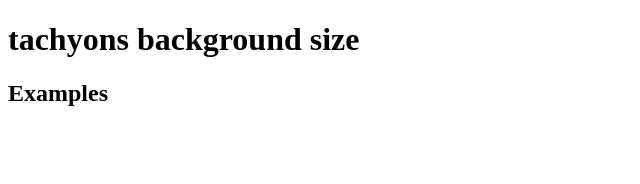
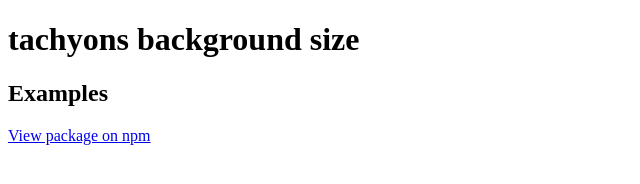
Before and after one commit to tachyons-css/tachyons-background-size, a website: page index.html in a window 1280 px wide. Shown: the whole page, without its empty margins (0-640 px from the left). Drawn offline with Linux system fonts and the light colour scheme.

Commit message:
Adding link to npm module

```diff
--- a/index.html
+++ b/index.html
@@ -13,5 +13,6 @@
   <body>
     <h1>tachyons background size</h1>
     <h2>Examples</h2>
+    <a href="http://npmjs.org/package/tachyons-background-size" title="tachyons-background-size">View package on npm</a>
   </body>
 </html>
```
